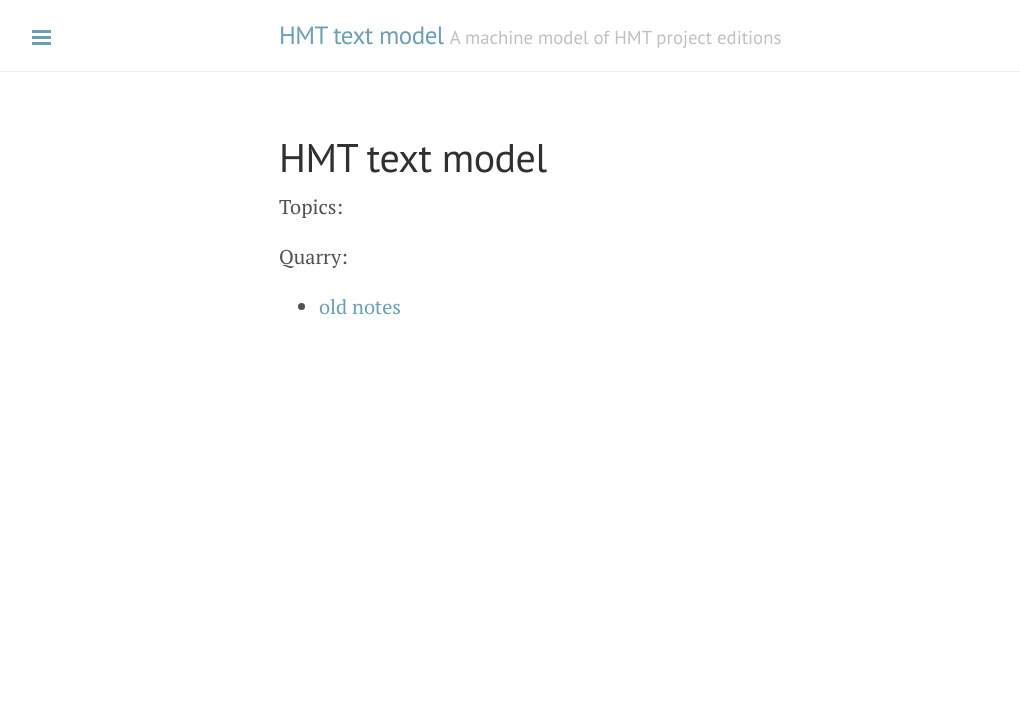
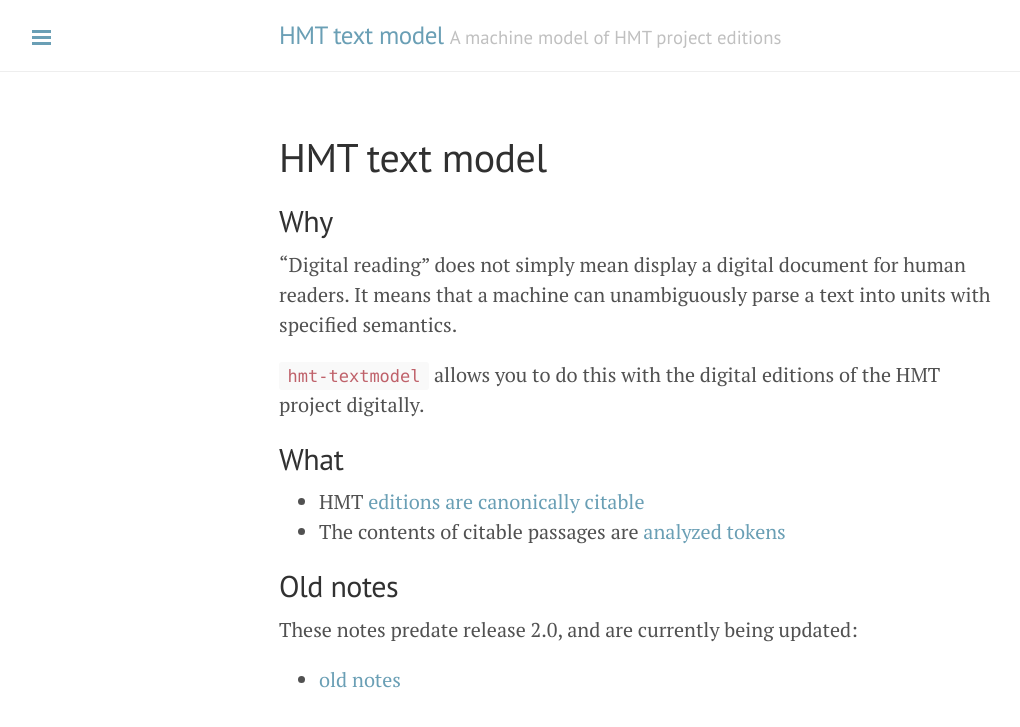
Before and after one commit to homermultitext/hmt-textmodel, a Jekyll site: the page built from docs/index.md, in a window 1280 px wide. Shown: the top 727 px of the page, without its empty margins (1-1021 px from the left). Built offline with Jekyll 4.4.1, drawn with Linux system fonts in a browser that asks for light colours.

Commit message:
Expand docs

```diff
--- a/docs/index.md
+++ b/docs/index.md
@@ -3,9 +3,21 @@ layout: page
 title: HMT text model
 ---
 
-Topics:
+## Why
+
+"Digital reading" does not simply mean display a digital document for human readers.  It means that a machine can unambiguously parse a text into units with specified semantics.
+
+`hmt-textmodel` allows you to do this with the digital editions of the HMT project digitally.
+
+## What
 
 
-Quarry:
+-   HMT [editions are canonically citable](citation)
+-   The contents of citable passages are [analyzed tokens](tokens)
+
+
+## Old notes
+
+These notes predate release 2.0, and are currently being updated:
 
 -  [old notes](examples)
```
Also changed, not shown: docs/citation.md (added, +13 -0 lines), docs/examples.md (+0 -12 lines), docs/tokens.md (added, +17 -0 lines).
